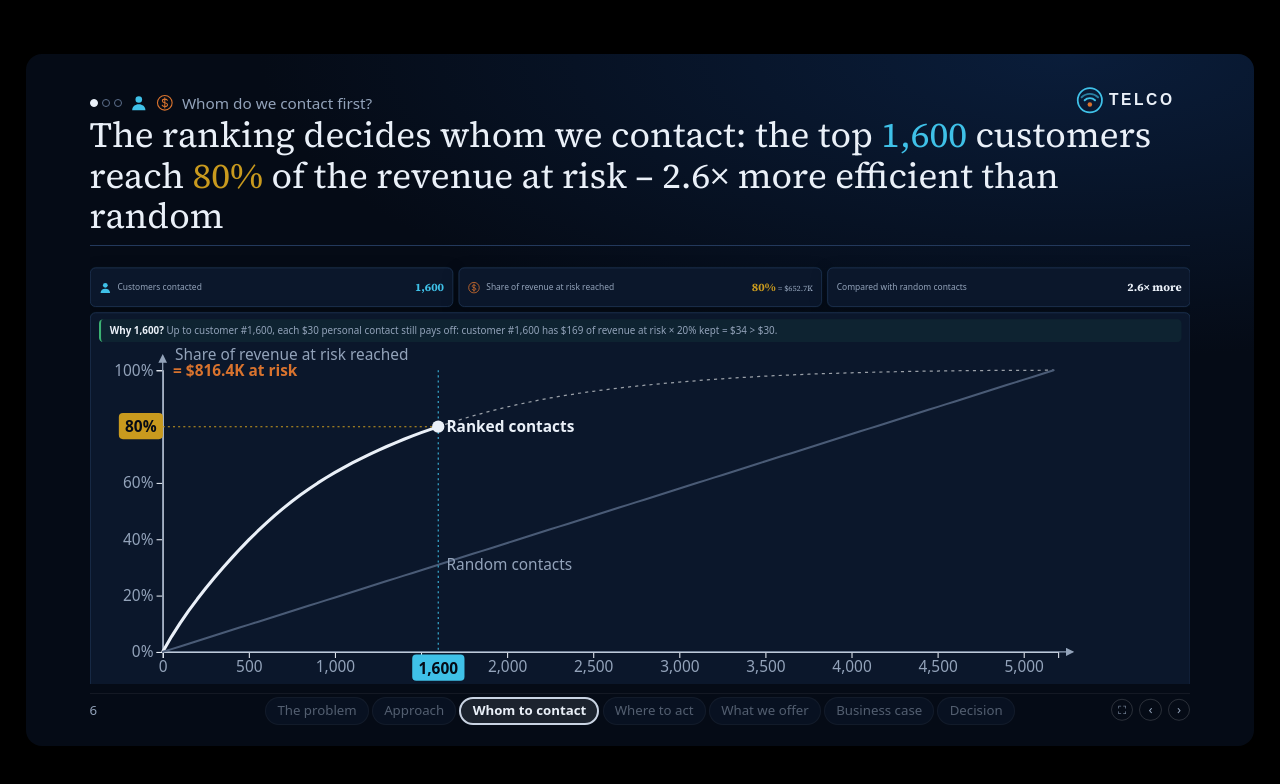
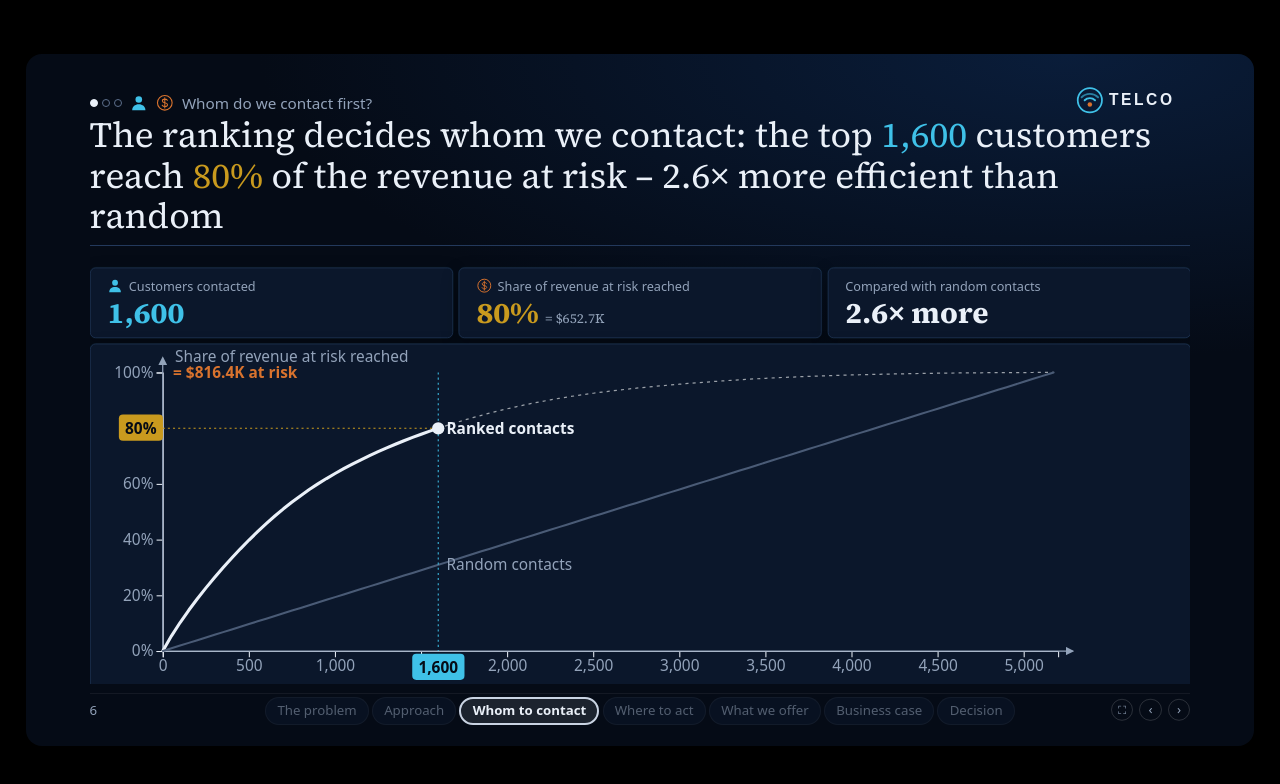
Before and after one commit to verazoll/dvba-telco-churn, a plain HTML site: page presentation/index.html in a window 1280 px wide. Both pictures are taken after a click on the button "Whom to contact". Drawn offline with Linux system fonts and the light colour scheme.

Commit message:
Whom-to-contact slide: larger KPI tiles, remove 'Why 1,600?' box

```diff
--- a/presentation/index.html
+++ b/presentation/index.html
@@ -167,7 +167,6 @@ window.dash=(()=>{const rows={},fns={};
     <ol class="fn"><li>—</li></ol>
     <div class="card m6keep">
       <p class="howto"><b>How to read it:</b> each customer still with us is one step on the curve. We start with the customer who puts the most revenue at risk and work our way down. The higher the curve, the more of the at-risk revenue we have already reached.</p>
-      <p class="why6"><b>Why 1,600?</b> Up to customer #1,600, each $30 personal contact still pays off: customer #1,600 has $169 of revenue at risk × 20% kept = $34 &gt; $30.</p>
       <div class="chart" id="curve" data-draw="curve" data-source="capacity">—</div>
       <div class="ctrl"><label>Customers contacted <input type="range" class="in-n" min="0" max="5200" step="100" value="1600" aria-label="Customers contacted"></label></div>
       <p class="note">Model: logistic regression, AUC 0.84 (cross-validated).</p>
--- a/presentation/style.css
+++ b/presentation/style.css
@@ -636,3 +636,9 @@ body{background:#000}
 .tc #p3 .qc.qc{justify-content:flex-start !important;padding:calc(var(--cds-pad-xl) * 2.2) calc(var(--cds-pad-xl) * 1.3) var(--cds-pad-xl) !important;gap:calc(var(--cds-gap-xl) * 1.2)}
 .tc #p3 .qc .h.h{min-height:0;font-size:calc(var(--cds-font-size-title) * 1.95);line-height:1.2}
 .tc #p3 .qn{width:2.6em;height:2.6em;font-size:1.4em}
+/* ---- v3.6: whom-to-contact KPI tiles readable from the back ---- */
+.tc #p6 > .tiles > .card.card{height:100px !important;padding:0 24px !important;flex-direction:column !important;align-items:flex-start !important;justify-content:center !important;gap:6px !important}
+.tc #p6 > .tiles .lbl.lbl{font-size:18px !important;white-space:nowrap}
+.tc #p6 > .tiles .lbl .ico{width:22px !important;height:22px !important}
+.tc #p6 > .tiles .big.big{font-size:42px !important;white-space:nowrap;line-height:1 !important}
+.tc #p6 > .tiles .abs.abs{font-size:19px !important}
```
